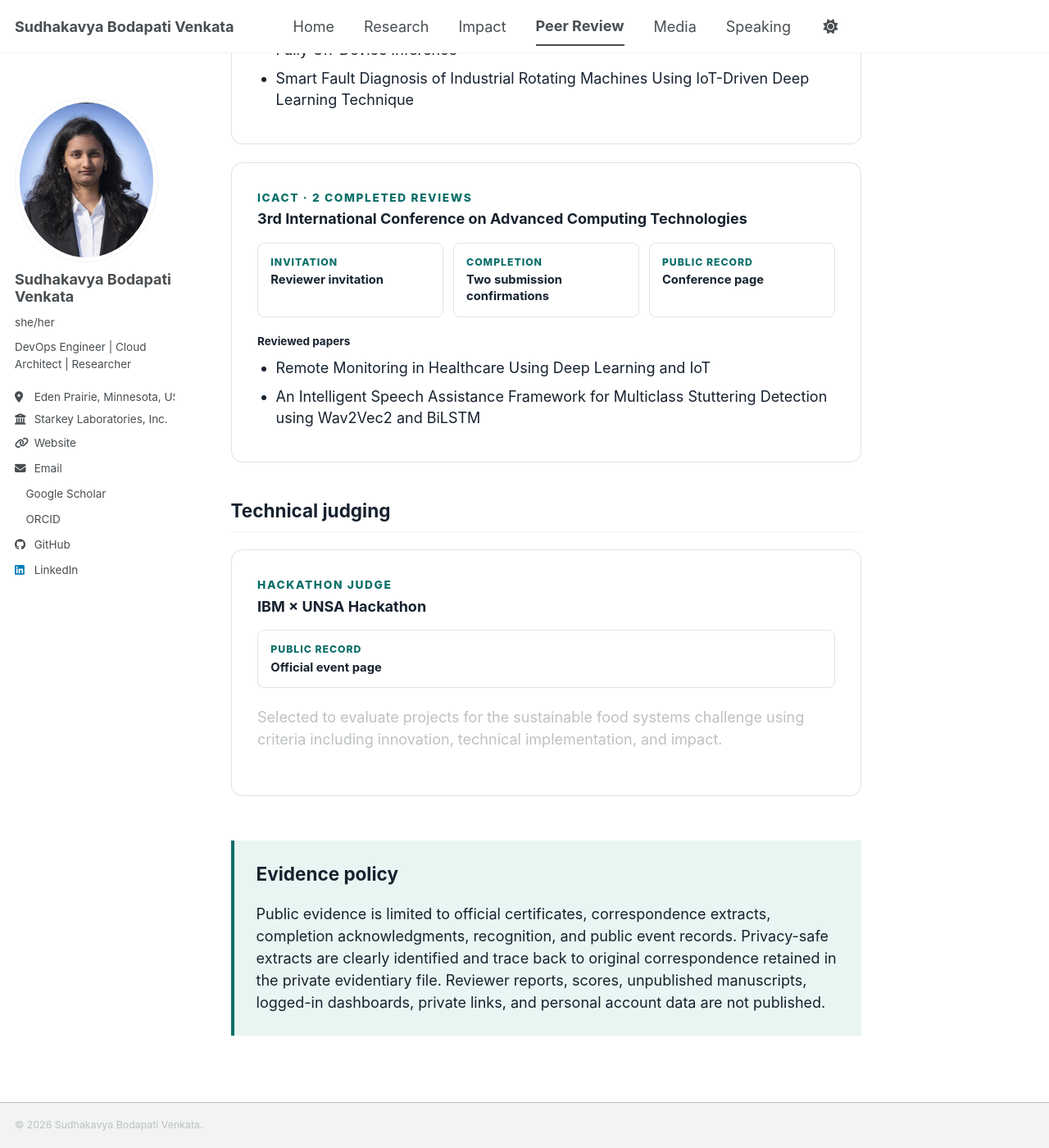
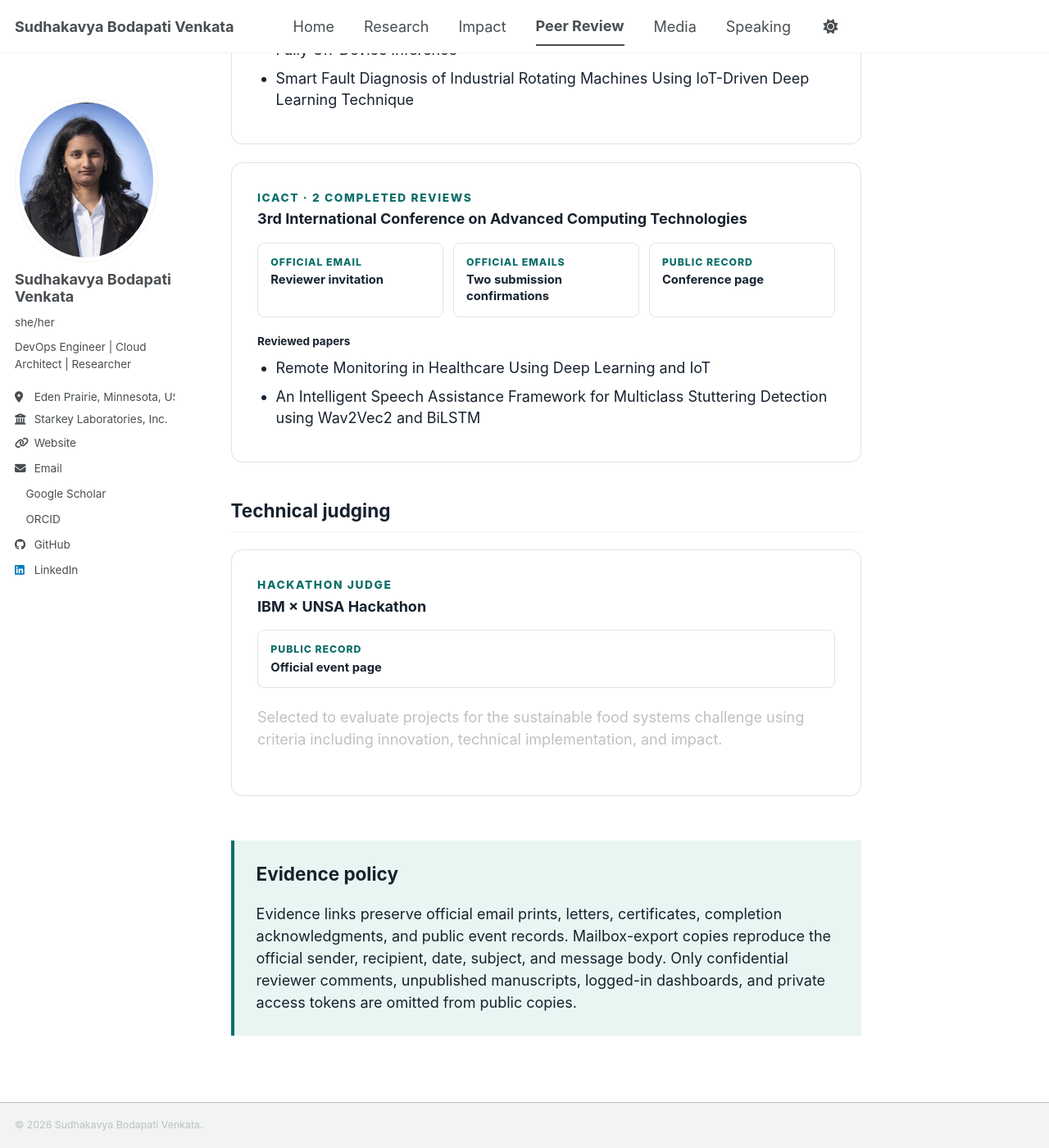
Before and after one commit to sudhakavya/sudhakavyabodapati, a Jekyll site: the page built from _pages/peer-review.md, in a window 1280 px wide and 1400 px high, scrolled down 3118 px. Shown: the whole window at 82% size. Built offline with Jekyll 4.4.1, drawn with Linux system fonts in a browser that asks for light colours; a style sheet for code colours, icons or effects is not loaded; some of the changed text lies outside the part shown.

Commit message:
Publish official peer review correspondence

```diff
--- a/_pages/peer-review.md
+++ b/_pages/peer-review.md
@@ -18,7 +18,7 @@ excerpt: "Documented journal, conference, and technical judging activity, with s
 
 <article class="evidence-card">
   <div class="evidence-card__header"><div><p class="eyebrow">PLOS · 9 assignments across 7 manuscripts</p><h3>PLOS Digital Health</h3></div></div>
-  <div class="evidence-actions"><a href="{{ '/files/review-evidence/plos-digital-health-reviewer-letter-redacted.pdf' | relative_url }}"><span>Certified letter</span><strong>Editor-in-Chief confirmation</strong></a></div>
+  <div class="evidence-actions"><a href="{{ '/files/review-evidence/plos-digital-health-reviewer-letter-redacted.pdf' | relative_url }}"><span>Official letter</span><strong>Editor-in-Chief certification</strong></a><a href="{{ '/files/review-evidence/plos-digital-health-completion-emails.pdf' | relative_url }}"><span>Official emails</span><strong>Nine completion acknowledgments</strong></a></div>
   <p>The certified letter confirms active reviewer status and five papers as of July 13, 2026. Four later editorial acknowledgments document additional original and revised-manuscript assignments.</p>
   <h4>Reviewed manuscripts</h4>
   <ul class="review-paper-list">
@@ -35,8 +35,8 @@ excerpt: "Documented journal, conference, and technical judging activity, with s
 <article class="evidence-card">
   <div class="evidence-card__header"><div><p class="eyebrow">ACM · 1 completed journal review</p><h3>ACM Transactions on Computing for Healthcare</h3></div></div>
   <div class="evidence-actions">
-    <a href="{{ '/files/review-evidence/acm-health-reviewer-invitation.pdf' | relative_url }}"><span>Invitation</span><strong>Reviewer invitation</strong></a>
-    <a href="{{ '/files/review-evidence/acm-health-review-recognition.pdf' | relative_url }}"><span>Recognition</span><strong>Completed-review acknowledgment</strong></a>
+    <a href="{{ '/files/review-evidence/acm-health-reviewer-invitation.pdf' | relative_url }}"><span>Official email</span><strong>Reviewer invitation</strong></a>
+    <a href="{{ '/files/review-evidence/acm-health-review-recognition.pdf' | relative_url }}"><span>Official email</span><strong>Completed-review recognition</strong></a>
   </div>
   <h4>Reviewed manuscript</h4><ul class="review-paper-list"><li>Data-centric Patient Work along the Medical Care Trajectory: Unpacking Current Practices with Medical Records</li></ul>
 </article>
@@ -46,8 +46,8 @@ excerpt: "Documented journal, conference, and technical judging activity, with s
 <article class="evidence-card">
   <div class="evidence-card__header"><div><p class="eyebrow">IEEE ECCE · 7 completed reviews</p><h3>2026 IEEE Energy Conversion Congress & Expo</h3></div></div>
   <div class="evidence-actions">
-    <a href="{{ '/files/review-evidence/ecce-2026-completion-acknowledgments.pdf' | relative_url }}"><span>Completion</span><strong>Review acknowledgments</strong></a>
-    <a href="{{ '/files/review-evidence/ecce-2026-reviewer-certificate.pdf' | relative_url }}"><span>Certificate</span><strong>Program-chair certificate</strong></a>
+    <a href="{{ '/files/review-evidence/ecce-2026-completion-acknowledgments.pdf' | relative_url }}"><span>Official emails</span><strong>Review acknowledgments</strong></a>
+    <a href="{{ '/files/review-evidence/ecce-2026-reviewer-certificate.pdf' | relative_url }}"><span>Official certificate</span><strong>Program-chair certificate</strong></a>
   </div>
   <h4>Reviewed papers</h4><ul class="review-paper-list">
     <li>Assessment of Generator Shaft Torsional Fatigue Due to AI Data Center Load Variability</li><li>Design of Vector Proportional-Integral Controllers in Active Power Filters</li><li>Conduction Loss Reduction Method Based on Third Order Harmonic Injection for Dual Active Bridge in Solid State Transformer</li><li>Mechanism Analysis of DC-Voltage Timescale Dynamics Generation Dominated by Current Control in a High-Proportion DFIG-WT System</li><li>Aging and Efficiency Aware Multi-Objective Scheduling for PV-BESS Under PV and Load Forecast Uncertainty</li><li>An Expert-Informed Labeling Framework for Supervised Power Quality Anomaly Detection on Real Building Data</li><li>Data Center Electrical Power Estimation Based on Generative AI Synthetic Data for System Design and Grid Integration</li>
@@ -56,19 +56,19 @@ excerpt: "Documented journal, conference, and technical judging activity, with s
 
 <article class="evidence-card">
   <div class="evidence-card__header"><div><p class="eyebrow">MICCAI · 3 completed reviews</p><h3>MICCAI 2026</h3></div></div>
-  <div class="evidence-actions"><a href="{{ '/files/review-evidence/miccai-2026-reviewer-invitation.pdf' | relative_url }}"><span>Invitation</span><strong>Reviewer invitation</strong></a><a href="{{ '/files/review-evidence/miccai-2026-reviewer-certificate.pdf' | relative_url }}"><span>Certificate</span><strong>Reviewer certificate</strong></a></div>
+  <div class="evidence-actions"><a href="{{ '/files/review-evidence/miccai-2026-reviewer-invitation.pdf' | relative_url }}"><span>Official email</span><strong>Reviewer invitation</strong></a><a href="{{ '/files/review-evidence/miccai-2026-reviewer-certificate.pdf' | relative_url }}"><span>Official certificate</span><strong>Reviewer certificate</strong></a></div>
   <p>Reviewer for the Medical Image Computing and Computer Assisted Intervention Society’s 2026 conference in Strasbourg, France.</p>
 </article>
 
 <article class="evidence-card">
   <div class="evidence-card__header"><div><p class="eyebrow">IEEE ICIPTM · 5 completed reviews</p><h3>5th International Conference on Innovative Practices in Technology and Management</h3></div></div>
-  <div class="evidence-actions"><a href="{{ '/files/review-evidence/iciptm-2026-reviewer-invitation.pdf' | relative_url }}"><span>Invitation</span><strong>Reviewer (Judge) invitation</strong></a><a href="{{ '/files/review-evidence/iciptm-2026-completion-confirmations.pdf' | relative_url }}"><span>Completion</span><strong>Five submission confirmations</strong></a></div>
+  <div class="evidence-actions"><a href="{{ '/files/review-evidence/iciptm-2026-reviewer-invitation.pdf' | relative_url }}"><span>Official email</span><strong>Reviewer (Judge) invitation</strong></a><a href="{{ '/files/review-evidence/iciptm-2026-completion-confirmations.pdf' | relative_url }}"><span>Official emails</span><strong>Five upload confirmations</strong></a></div>
   <h4>Reviewed papers</h4><ul class="review-paper-list"><li>Intelligent Glass-Defect Detection Using Convolutional Neural Networks</li><li>Deep Neural Networks for Automatic Vehicle Damage Assessment in Insurance</li><li>A Machine Learning Framework for Energy Consumption Forecasting Using Time-Series Data</li><li>Real-Time Gesture Recognition on Mobile Devices Using Deep Learning with Fully On-Device Inference</li><li>Smart Fault Diagnosis of Industrial Rotating Machines Using IoT-Driven Deep Learning Technique</li></ul>
 </article>
 
 <article class="evidence-card">
   <div class="evidence-card__header"><div><p class="eyebrow">ICACT · 2 completed reviews</p><h3>3rd International Conference on Advanced Computing Technologies</h3></div></div>
-  <div class="evidence-actions"><a href="{{ '/files/review-evidence/icact-2026-reviewer-invitation.pdf' | relative_url }}"><span>Invitation</span><strong>Reviewer invitation</strong></a><a href="{{ '/files/review-evidence/icact-2026-completion-confirmations.pdf' | relative_url }}"><span>Completion</span><strong>Two submission confirmations</strong></a><a href="https://app.confconnects.com/conference/wwrazM5QB8hSDwWL78wx"><span>Public record</span><strong>Conference page</strong></a></div>
+  <div class="evidence-actions"><a href="{{ '/files/review-evidence/icact-2026-reviewer-invitation.pdf' | relative_url }}"><span>Official email</span><strong>Reviewer invitation</strong></a><a href="{{ '/files/review-evidence/icact-2026-completion-confirmations.pdf' | relative_url }}"><span>Official emails</span><strong>Two submission confirmations</strong></a><a href="https://app.confconnects.com/conference/wwrazM5QB8hSDwWL78wx"><span>Public record</span><strong>Conference page</strong></a></div>
   <h4>Reviewed papers</h4><ul class="review-paper-list"><li>Remote Monitoring in Healthcare Using Deep Learning and IoT</li><li>An Intelligent Speech Assistance Framework for Multiclass Stuttering Detection using Wav2Vec2 and BiLSTM</li></ul>
 </article>
 
@@ -76,4 +76,4 @@ excerpt: "Documented journal, conference, and technical judging activity, with s
 
 <article class="evidence-card"><div class="evidence-card__header"><div><p class="eyebrow">Hackathon judge</p><h3>IBM × UNSA Hackathon</h3></div></div><div class="evidence-actions"><a href="https://ibm-unsa-hackathon.devpost.com/"><span>Public record</span><strong>Official event page</strong></a></div><p>Selected to evaluate projects for the sustainable food systems challenge using criteria including innovation, technical implementation, and impact.</p></article>
 
-<div class="evidence-disclosure" id="documentation-note"><h2>Evidence policy</h2><p>Public evidence is limited to official certificates, correspondence extracts, completion acknowledgments, recognition, and public event records. Privacy-safe extracts are clearly identified and trace back to original correspondence retained in the private evidentiary file. Reviewer reports, scores, unpublished manuscripts, logged-in dashboards, private links, and personal account data are not published.</p></div>
+<div class="evidence-disclosure" id="documentation-note"><h2>Evidence policy</h2><p>Evidence links preserve official email prints, letters, certificates, completion acknowledgments, and public event records. Mailbox-export copies reproduce the official sender, recipient, date, subject, and message body. Only confidential reviewer comments, unpublished manuscripts, logged-in dashboards, and private access tokens are omitted from public copies.</p></div>
```
Also changed, not shown: 9 other files.
